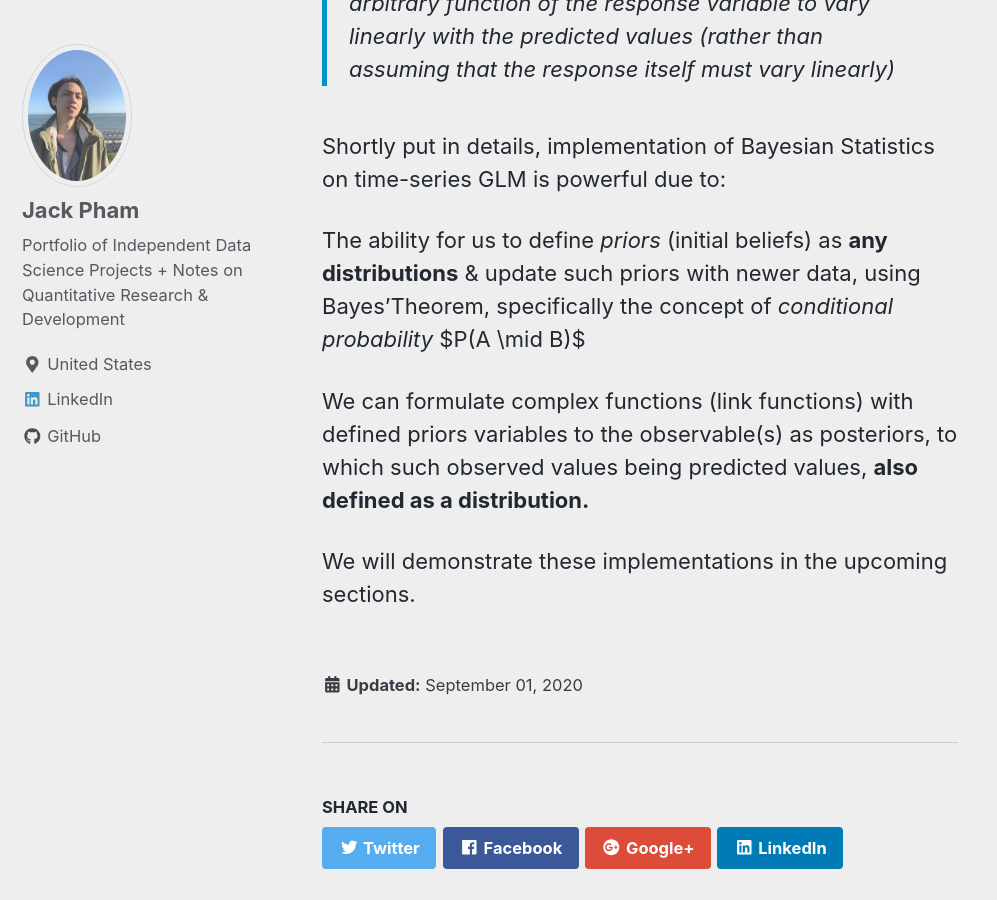
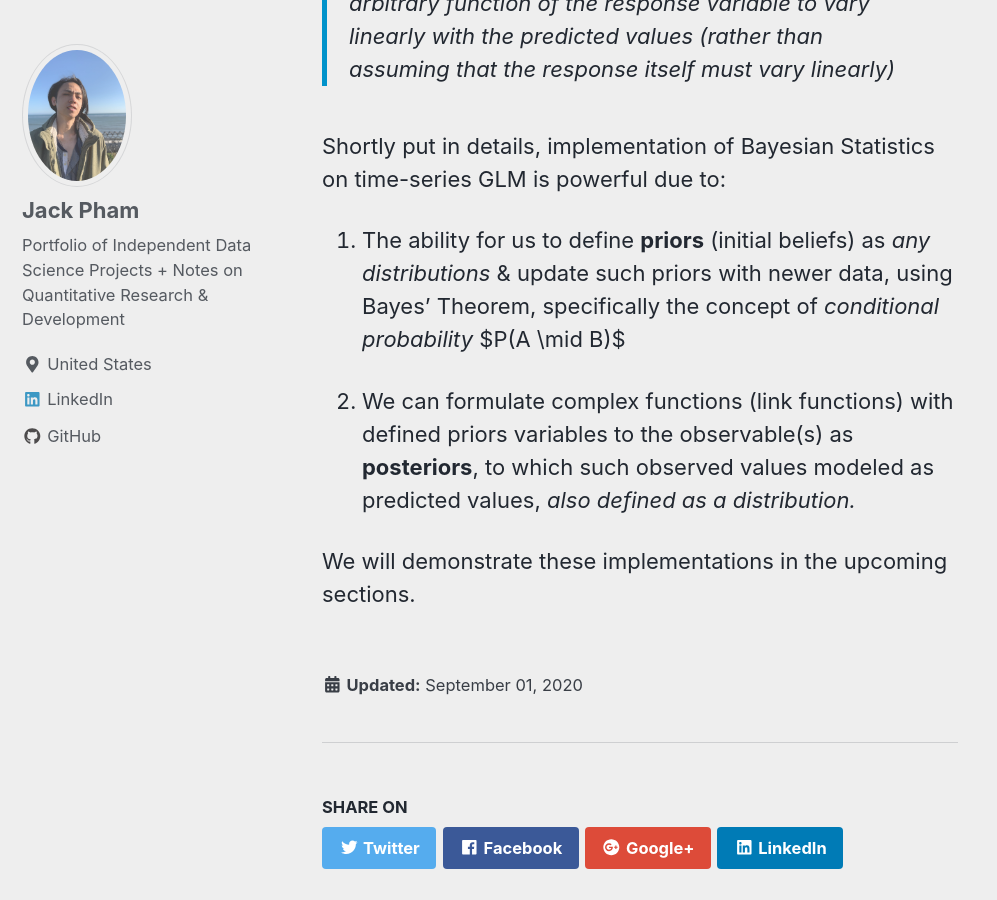
Before and after one commit to jp-quant/jp-quant.github.io, a Jekyll site: the page built from _posts/2020-09-01-fbprophet_bayesian_glm.md, in a window 1280 px wide and 900 px high, scrolled down 4737 px. Shown: the whole window, without its empty margins (0-997 px from the left). Built offline with Jekyll 4.4.1, drawn with Linux system fonts in a browser that asks for light colours; nearby versions of some CDN libraries.

Commit message:
_posts/2020-09-01-fbprophet_bayesian_glm.md updated from https://stackedit.io/

```diff
--- a/_posts/2020-09-01-fbprophet_bayesian_glm.md
+++ b/_posts/2020-09-01-fbprophet_bayesian_glm.md
@@ -78,10 +78,9 @@ Recalling from above:
 
 Shortly put in details, implementation of Bayesian Statistics on time-series GLM is powerful due to:
 
-The ability for us to define *priors* (initial beliefs) as **any distributions** & update such priors with newer data, using Bayes'Theorem, specifically the concept of *conditional probability* $P(A
-    \mid B)$
+1. The ability for us to define **priors** (initial beliefs) as *any distributions* & update such priors with newer data, using Bayes' Theorem, specifically the concept of *conditional probability* $P(A \mid B)$
 
- We can formulate complex functions (link functions) with defined priors variables to the observable(s) as posteriors, to which such observed values being predicted values, **also defined as a distribution.**
+2. We can formulate complex functions (link functions) with defined priors variables to the observable(s) as **posteriors**, to which such observed values modeled as predicted values, *also defined as a distribution.*
 
 We will demonstrate these implementations in the upcoming sections.
 
```
Also changed, not shown: other parts of _posts/2020-09-01-fbprophet_bayesian_glm.md (+3 -3 lines).
